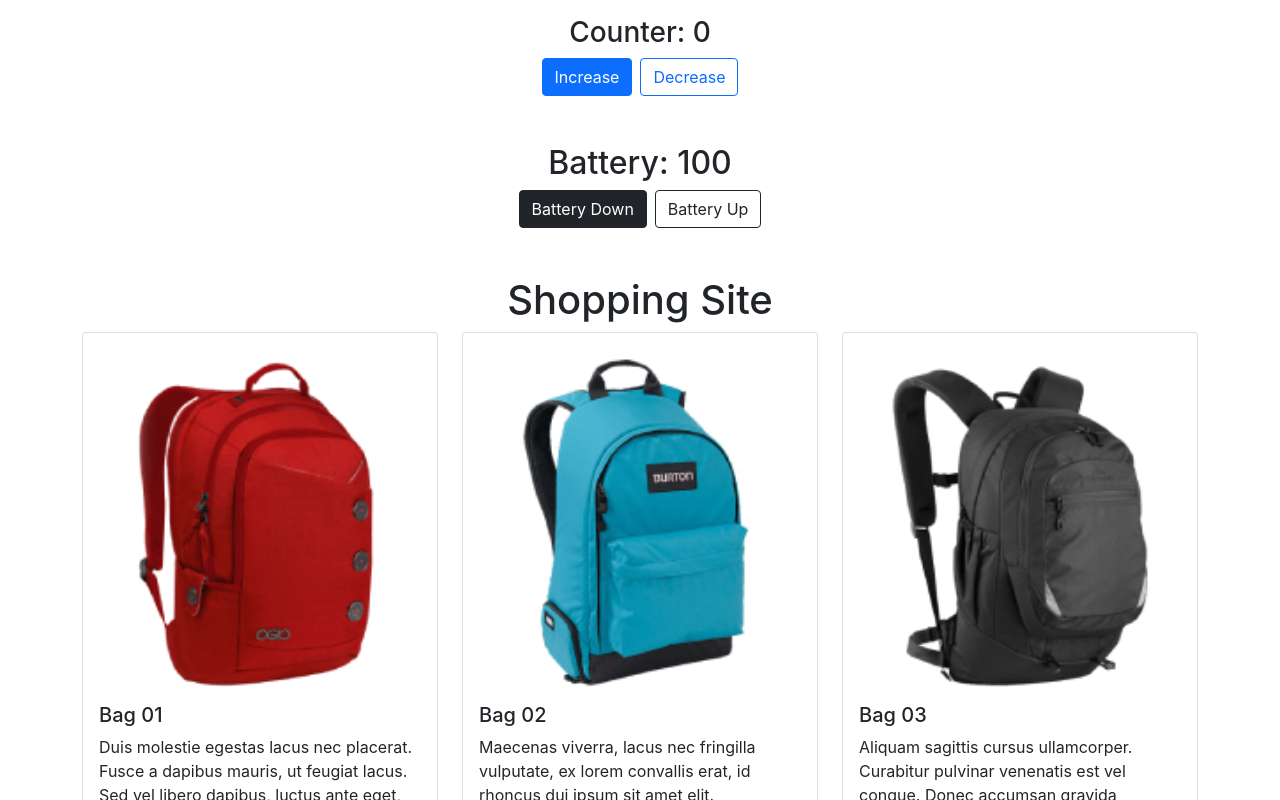
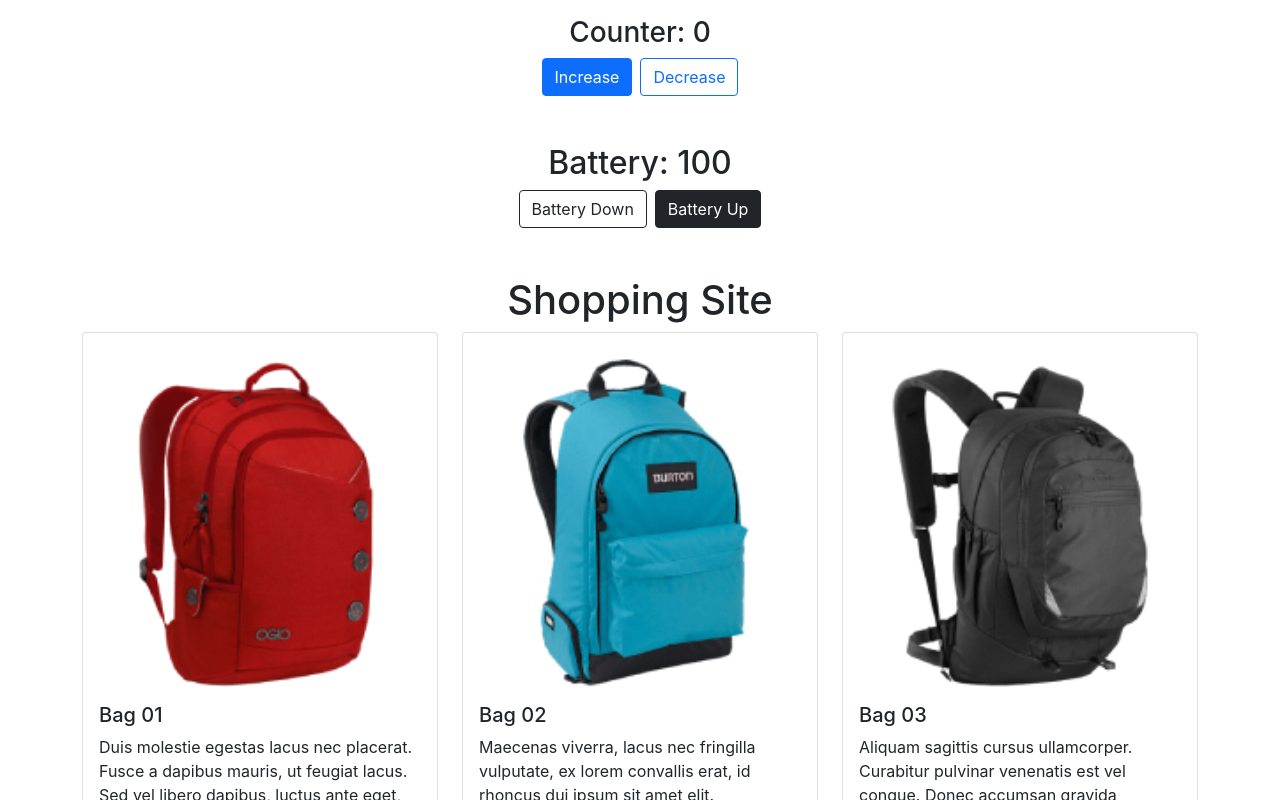
Before and after one commit to jbmakib/first-react-project, a React (Create React App) app: page / in a window 1280 px wide. Shown: the top 800 px of the page. Built offline with nearby package versions, Linux system fonts and the light colour scheme; no server answers.

Commit message:
battery updated

```diff
--- a/src/components/Battery.js
+++ b/src/components/Battery.js
@@ -13,13 +13,13 @@ export default function Battery() {
         <div className="text-center">
             <h2>Battery: {power}</h2>
             <button
-                className="btn btn-dark me-1"
+                className="btn btn-outline-dark me-1"
                 onClick={() => changePower(-10)}
             >
                 Battery Down
             </button>
             <button
-                className="btn btn-outline-dark ms-1"
+                className="btn btn-dark ms-1"
                 onClick={() => changePower(+10)}
             >
                 Battery Up
```
